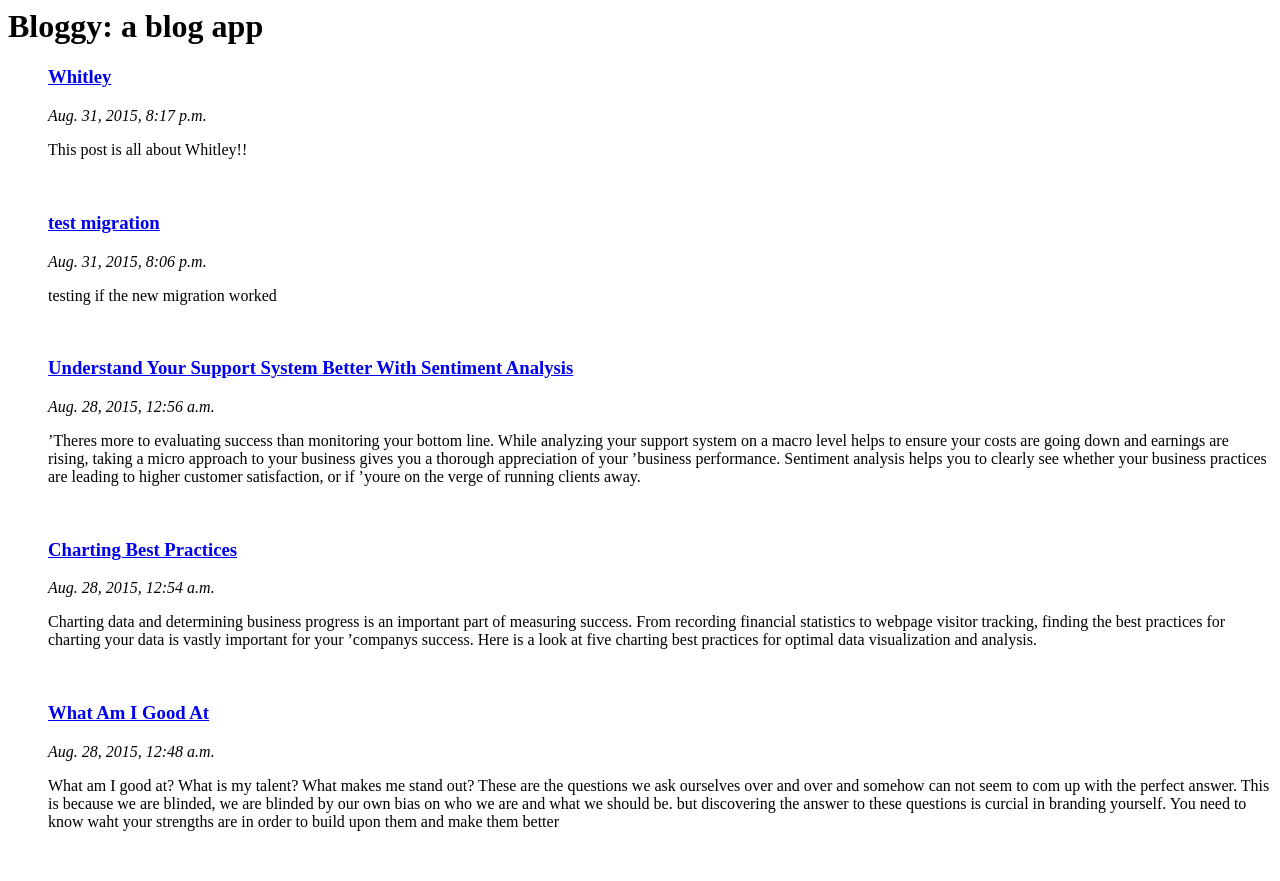
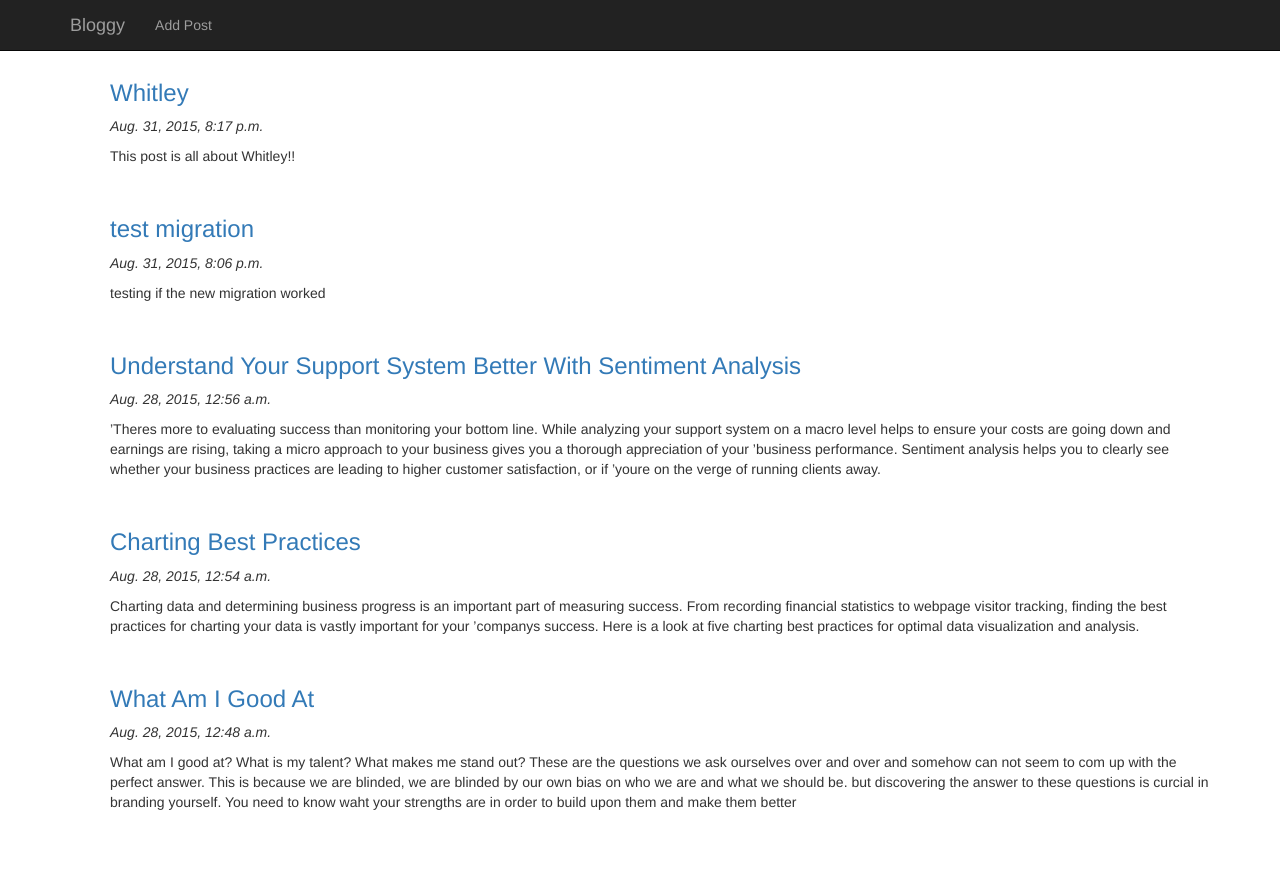
Before and after one commit to grogs84/django-bloggy, a Django app: page /blog/ in a window 1280 px wide. After the commit the page ends 810 px from the top, so only its background shows below. Run offline with Django 3.2, Linux system fonts and the light colour scheme; data comes from the database, SQL or seed files in the repository; both versions use the stored data as it was after the commit; some libraries are stand-ins or nearby versions.

Commit message:
broke out base.html. added views, tags, images to posts

```diff
--- a/bloggy_project/blog/admin.py
+++ b/bloggy_project/blog/admin.py
@@ -2,6 +2,6 @@ from django.contrib import admin
 from blog.models import Post
 
 class PostAdmin(admin.ModelAdmin):
-	list_display = ('title', 'created_at')
+	list_display = ('title', 'created_at', 'views')
 
 admin.site.register(Post, PostAdmin)
--- a/bloggy_project/blog/models.py
+++ b/bloggy_project/blog/models.py
@@ -4,6 +4,10 @@ class Post(models.Model):
 	created_at = models.DateTimeField(auto_now_add=True)
 	title = models.CharField(max_length=100)
 	content = models.TextField()
+	tag = models.CharField(max_length=20, blank=True, null=True)
+	image = models.ImageField(upload_to='images', blank=True, null=True)
+	views = models.IntegerField(default=0)
+
 
 	def __unicode__(self):
 		return self.title
--- a/bloggy_project/blog/views.py
+++ b/bloggy_project/blog/views.py
@@ -18,6 +18,8 @@ def index(request):
 
 def post(request, post_url):
 	single_post = get_object_or_404(Post, title=post_url.replace('_', ' '))
+	single_post.views += 1
+	single_post.save()
 	t = loader.get_template('blog/post.html')
 	c = Context({'single_post': single_post })
 	return HttpResponse(t.render(c))
--- a/bloggy_project/bloggy_project/settings.py
+++ b/bloggy_project/bloggy_project/settings.py
@@ -14,6 +14,9 @@ BASE_DIR = os.path.dirname(os.path.dirname(__file__))
 SETTINGS_DIR = os.path.dirname(__file__)
 PROJECT_PATH = os.path.join(SETTINGS_DIR, os.pardir)
 PROJECT_ROOT = os.path.abspath(PROJECT_PATH)
+MEDIA_ROOT = os.path.join(PROJECT_ROOT, 'media')
+MEDIA_URL = '/media/'
+
 
 TEMPLATE_DIRS = (
     os.path.join(PROJECT_ROOT, 'templates'),
@@ -86,5 +89,5 @@ USE_TZ = True
 
 # Static files (CSS, JavaScript, Images)
 # https://docs.djangoproject.com/en/1.7/howto/static-files/
-
+STATIC_ROOT = os.path.join(PROJECT_ROOT, 'static')
 STATIC_URL = '/static/'
--- a/bloggy_project/bloggy_project/urls.py
+++ b/bloggy_project/bloggy_project/urls.py
@@ -1,5 +1,7 @@
 from django.conf.urls import patterns, include, url
 from django.contrib import admin
+from .settings import MEDIA_ROOT
+
 
 urlpatterns = patterns('',
     # Examples:
@@ -8,4 +10,5 @@ urlpatterns = patterns('',
 
     url(r'^admin/', include(admin.site.urls)),
     url(r'^blog/', include('blog.urls')),
+    url(r'^media/(?P<path>.*)$', 'django.views.static.serve', {'document_root': MEDIA_ROOT}),
 )
--- a/bloggy_project/requirements.txt
+++ b/bloggy_project/requirements.txt
@@ -1,2 +1,3 @@
 Django==1.7
+Pillow==2.5.3
 wheel==0.24.0
--- /dev/null
+++ b/bloggy_project/templates/base.html
@@ -0,0 +1,65 @@
+<!DOCTYPE html>
+<html lang='en'>
+<head>
+	<meta charset='utf-8'>
+	<title>Bloggy: a blog app</title>
+	<meta name='viewport' content='width=device-width, initial-scale=1.0'>
+	<meta name='description' content=''>
+	<meta name='author' content=''>
+	<link href="http://maxcdn.bootstrapcdn.com/bootswatch/3.2.0/yeti/bootstrap.min.css" rel='stylesheet'>
+
+	<style>
+		body {
+			padding-top: 60px;
+		}
+	</style>
+
+	<script src="http://code.jquery.com/jquery-1.11.0.min.js" type="text/javascript"></script>
+	{% block extrahead %}
+	{% endblock %}
+
+	<script type="text/javascript">
+		$(function(){
+			{% block jquery %}
+			{% endblock %}
+		});
+	</script>
+</head>
+
+<body>
+	<div class='navbar navbar-inverse navbar-fixed-top' role='navigation'>
+		<div class='container'>
+			<div class='navbar-header'>
+				<button type='button' class='navbar-toggle' data-toggle='collapse' data-target='.navbar-collapse'>
+					<span class='sr-only'>Toggle navigation</span>
+					<span class='icon-bar'></span>
+					<span class='icon-bar'></span>
+					<span class='icon-bar'></span>
+				</button>
+				<a class="navbar-brand" href="/blog">Bloggy</a>
+			</div>
+			<div class="collapse navbar-collapse">
+				<ul class="nav navbar-nav">
+					<li><a href="#">Add Post</a></li>
+				</ul>
+			</div>
+		</div>
+	</div>
+
+	<div id='messages'>
+		{% if messages %}
+		 {% for message in messages %}
+		 	<div class="alert alert-{{message.tags}}">
+		 		<a class="close" data-dismiss="alsert">x</a>
+		 		{{message}}
+		 	</div>
+		 {% endfor %}
+		{% endif %}
+	</div>
+
+	<div class='container'>
+		{% block content %}
+		{% endblock %}
+	</div>
+</body>
+</html>
--- a/bloggy_project/templates/blog/index.html
+++ b/bloggy_project/templates/blog/index.html
@@ -1,10 +1,6 @@
-<html>
-<head>
-	<title>Bloggy: a blog app</title>
-</head>
-<body>
+{% extends 'base.html' %}
 
-	<h1>Bloggy: a blog app</h1>
+{% block content %}
 {% if latest_posts %}
 <ul>
 	{% for post in latest_posts %}
@@ -15,6 +11,4 @@
 	{% endfor %}
 </ul>
 {% endif %}
-
-</body>
-</html>
+{% endblock %}
```
Also changed, not shown: bloggy_project/templates/blog/post.html (+13 -7 lines), bloggy_project/blog/migrations/0002_auto_20150831_2004.py (added), bloggy_project/bloggy.db, bloggy_project/media/images/11012905_726630754788_3036618127906005615_n.jpg (added). Lines whose indentation alone changed are shown as unchanged.
